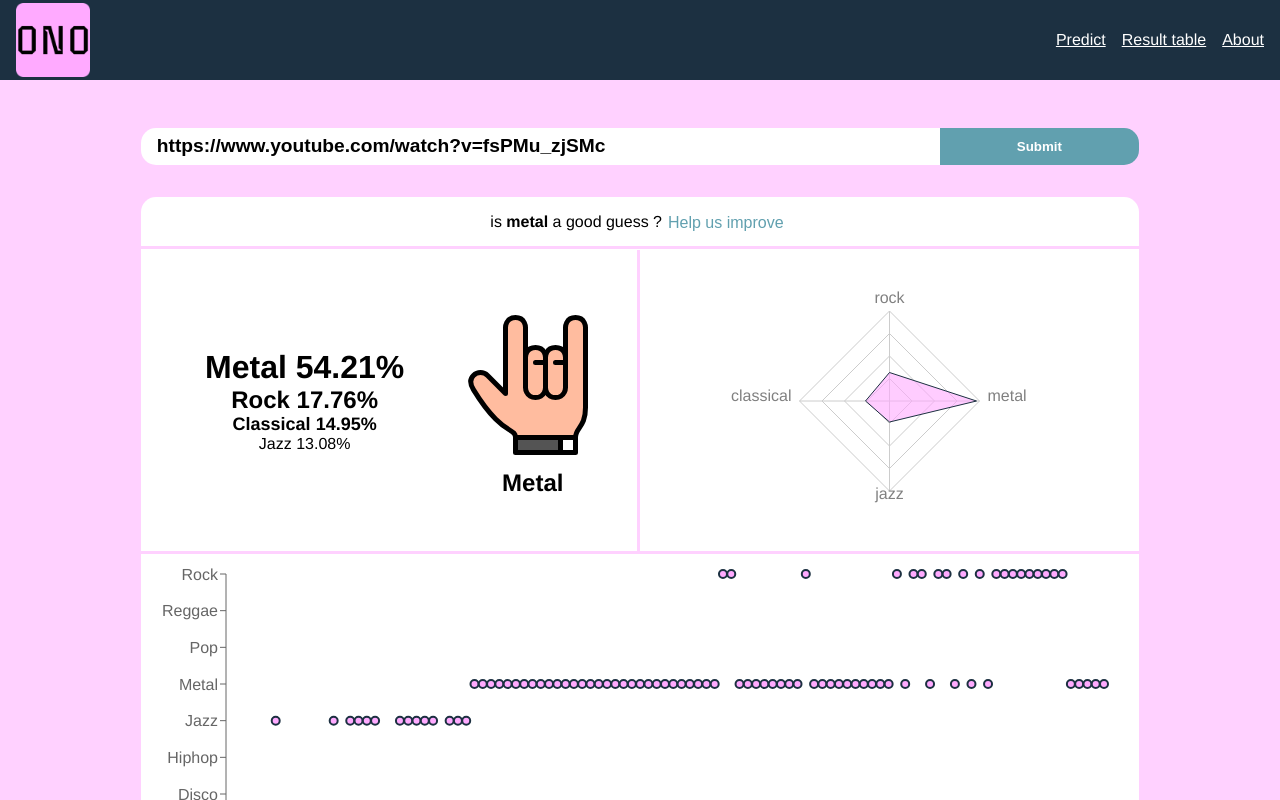
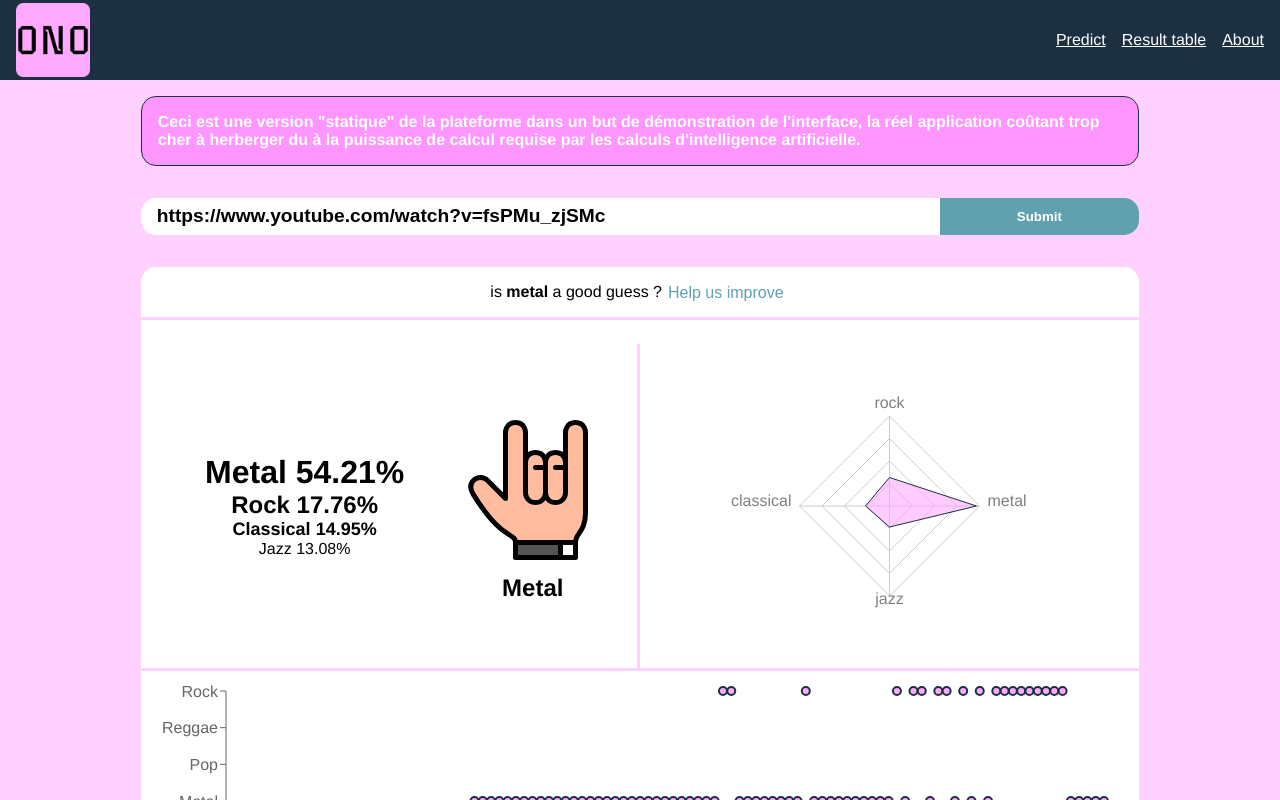
Before and after one commit to Shinestr8/shstr-nste-sttc, a React (Create React App) app in the folder client/: page / in a window 1280 px wide. Shown: the top 800 px of the page. Built offline with nearby package versions, Linux system fonts and the light colour scheme.

Commit message:
attempt at publishing

```diff
--- a/client/public/index.html
+++ b/client/public/index.html
@@ -11,10 +11,10 @@
       name="description"
       content="Artificial intelligence for music tagging"
     />
-    <title>Onobot</title>
+    <title>Onobot - Démonstration</title>
   </head>
   <body>
-    <noscript>You need to enable JavaScript to run this app.</noscript>
+    <noscript>noscript 2</noscript>
     <div id="root"></div>
   </body>
 </html>
--- a/client/src/App.css
+++ b/client/src/App.css
@@ -15,6 +15,18 @@ html, body, #root{
   width: 100%;
   font-family: Helvetica, Arial, sans-serif;
   word-wrap: break-word;
+}
+
+.disclaimer{
+  background-color: #ff96ff;
+  border: 1px solid var(--main-dark);
+  margin:auto;
+  width: 80%;
+  font-weight: 1000;
+  color: #FFFFFF;
+  box-sizing: border-box;
+  padding: 1rem;
+  border-radius: 15px;
 }
 
 #logo{
@@ -424,6 +436,7 @@ ul{
   display: flex;
   box-sizing: border-box;
   justify-content: space-around;
+  margin-top: 1rem;
   padding: 1rem;
   font-size: 110%;
 }
--- a/client/src/App.js
+++ b/client/src/App.js
@@ -1,6 +1,6 @@
 import './App.css';
 import { Predict } from "./components/Process/Predict";
-import {BrowserRouter, Route, Routes} from "react-router-dom"
+import {Route, Routes, HashRouter} from "react-router-dom"
 import { Page } from "./components/Page";
 import { About } from './components/About/About';
 import { Test } from './components/Test';
@@ -10,7 +10,7 @@ import { Prediction } from './components/Prediction/Prediction';
 function App() {
 
   return (
-    <BrowserRouter>
+    <HashRouter>
       <Routes>
         <Route path="/" element={<Page/>}>
           <Route path="/" element={<Predict/>}/>
@@ -20,7 +20,7 @@ function App() {
         </Route>
         <Route path="test" element={<Test><div>Hello</div><div>World</div></Test>}/>
       </Routes>
-    </BrowserRouter>
+    </HashRouter>
   )
 }
 
--- a/client/src/components/Page.jsx
+++ b/client/src/components/Page.jsx
@@ -25,6 +25,7 @@ export function Page(){
                 </div>
             </header>
             <article id="main-content">
+                <p className="disclaimer">Ceci est une version "statique" de la plateforme dans un but de démonstration de l'interface, la réel application coûtant trop cher à herberger du à la puissance de calcul requise par les calculs d'intelligence artificielle.</p>
                 <Outlet/>
             </article>
 
```
Also changed, not shown: client/package.json (+6 -2 lines), 1 other file (tests, documents, lock files or other folders).
